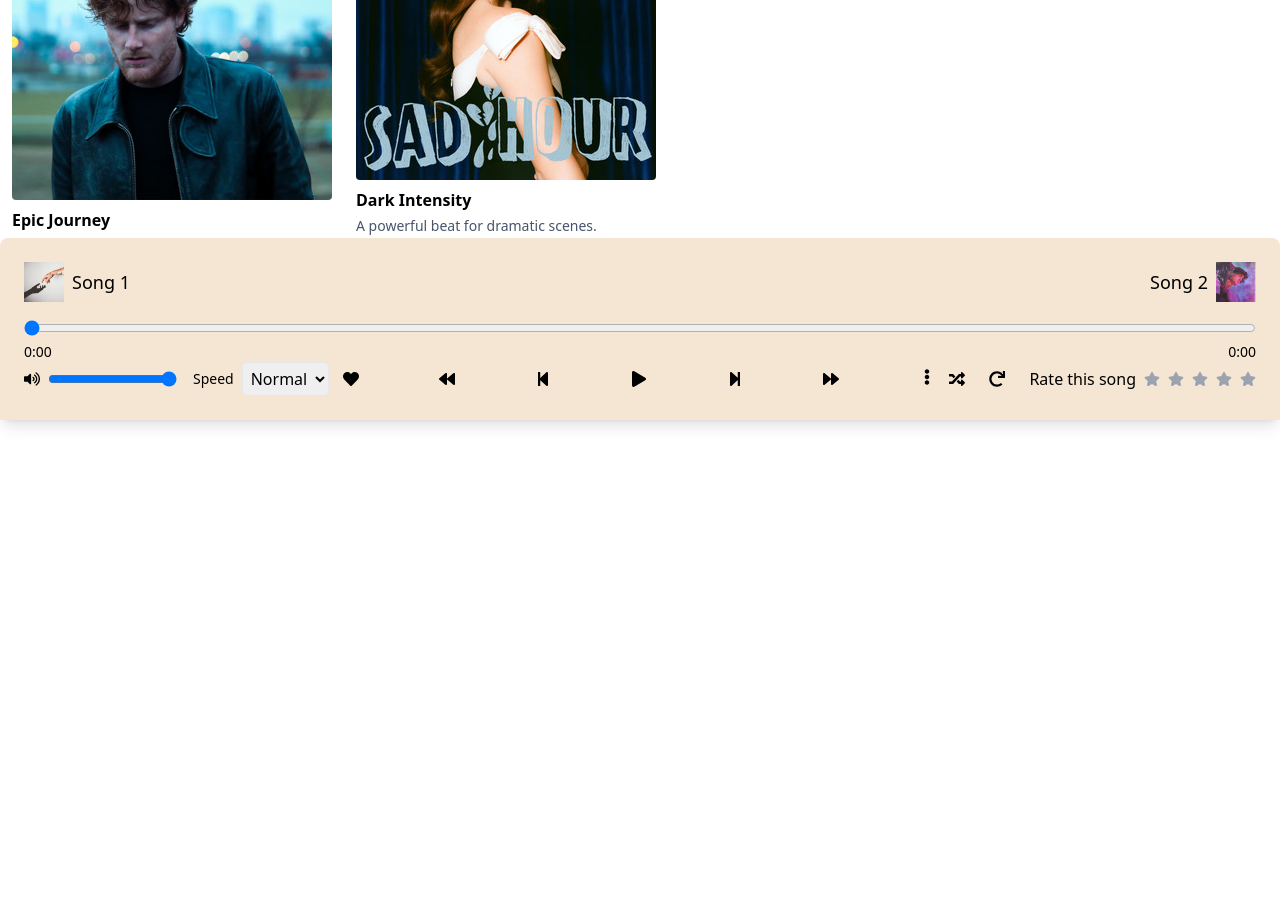
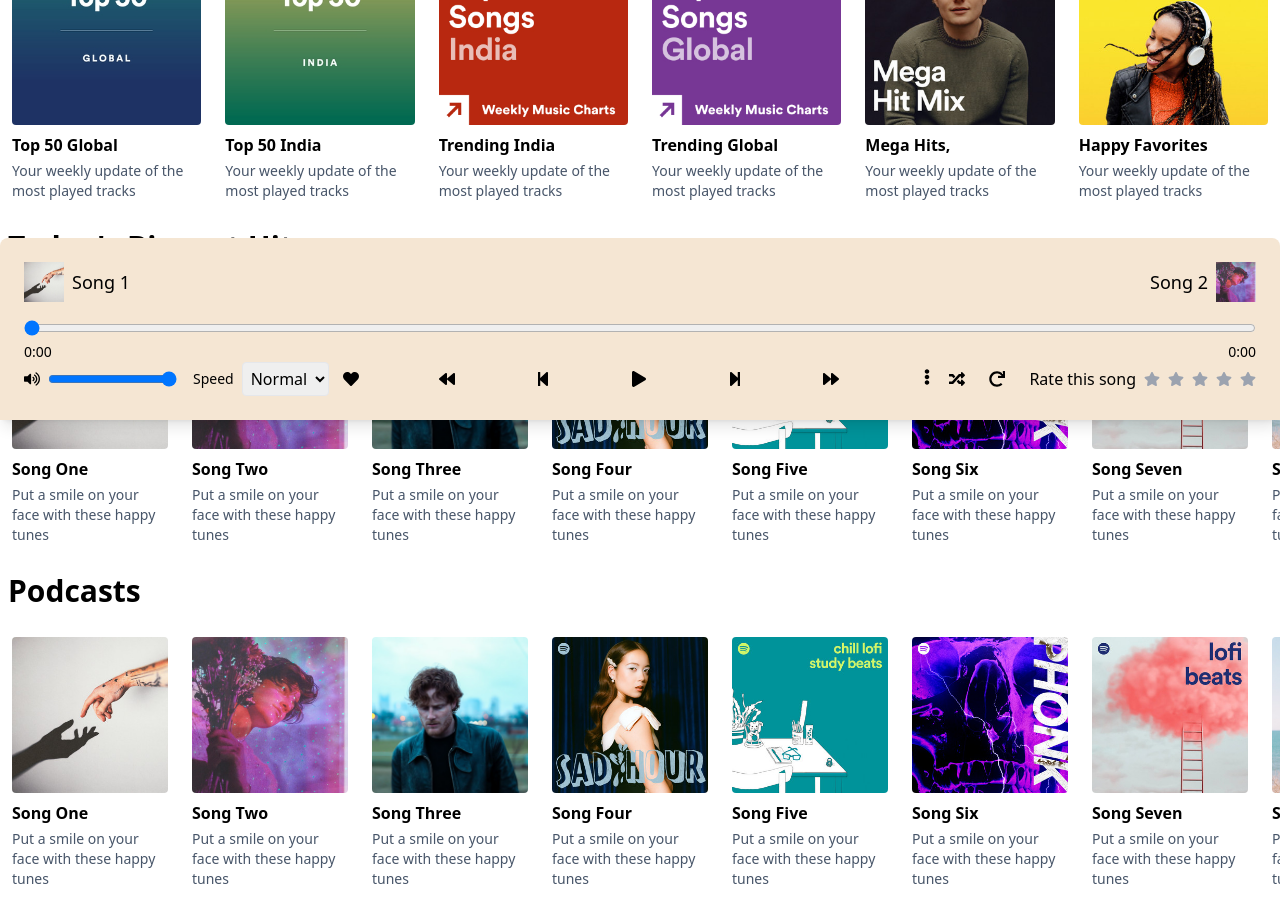
Before and after one commit to pratikdharam/Beat-Farm, a React (Vite) app: page /premium-beats in a window 1280 px wide. Shown: the part 380-1293 px from the top of the page. Before the commit the page ends 800 px from the top, so only its background shows below. Built offline with nearby package versions, Linux system fonts and the light colour scheme; a web font is replaced by a local one.

Commit message:
minor change in filter tags

```diff
--- a/src/components/FilterSearch/FilterSearch.jsx
+++ b/src/components/FilterSearch/FilterSearch.jsx
@@ -8,12 +8,12 @@ const FilterSearch = () => {
             <div className='flex justify-between items-center flex-wrap'>
                 {/* Scrollable Filter Bar */}
                 <div className='filter-bar flex items-center gap-4 mt-4 ml-4 overflow-x-auto whitespace-nowrap'>
-                    <p className='bg-[#E8D6C0] text-[#4A3728] px-4 py-1 rounded-2xl font-bold min-w-max'>All</p>
-                    <p className='bg-[#E8D6C0] text-[#4A3728] px-4 py-1 rounded-2xl font-bold min-w-max'>Genre</p>
-                    <p className='bg-[#E8D6C0] text-[#4A3728] px-4 py-1 rounded-2xl font-bold min-w-max'>Mood</p>
-                    <p className='bg-[#E8D6C0] text-[#4A3728] px-4 py-1 rounded-2xl font-bold min-w-max'>Instrument</p>
-                    <p className='bg-[#E8D6C0] text-[#4A3728] px-4 py-1 rounded-2xl font-bold min-w-max'>Key</p>
-                    <p className='bg-[#E8D6C0] text-[#4A3728] px-4 py-1 rounded-2xl font-bold min-w-max'>BPM</p>
+                    <p className='bg-[#E8D6C0] text-[#4A3728] px-4 py-1 rounded-2xl font-bold min-w-max cursor-pointer hover:bg-[#D7C1A7]'>All</p>
+                    <p className='bg-[#E8D6C0] text-[#4A3728] px-4 py-1 rounded-2xl font-bold min-w-max cursor-pointer hover:bg-[#D7C1A7]'>Genre</p>
+                    <p className='bg-[#E8D6C0] text-[#4A3728] px-4 py-1 rounded-2xl font-bold min-w-max cursor-pointer hover:bg-[#D7C1A7]'>Mood</p>
+                    <p className='bg-[#E8D6C0] text-[#4A3728] px-4 py-1 rounded-2xl font-bold min-w-max cursor-pointer hover:bg-[#D7C1A7]'>Instrument</p>
+                    <p className='bg-[#E8D6C0] text-[#4A3728] px-4 py-1 rounded-2xl font-bold min-w-max cursor-pointer hover:bg-[#D7C1A7]'>Key</p>
+                    <p className='bg-[#E8D6C0] text-[#4A3728] px-4 py-1 rounded-2xl font-bold min-w-max cursor-pointer hover:bg-[#D7C1A7]'>BPM</p>
                 </div>
 
                 {/* Search Bar */}
--- a/src/pages/FreeBeats.jsx
+++ b/src/pages/FreeBeats.jsx
@@ -1,7 +1,9 @@
 import React from 'react';
 import { freeBeatsData } from '../assets/beatsData/freeBeatsData'; // Update import path
 import AlbumItem from '../components/AlbumItem/AlbumItem'; // Adjust this based on your actual structure
+import SongItem from '../components/SongItem/SongItem'; // Import SongItem if you have it
 import FilterSearch from '../components/FilterSearch/FilterSearch';
+import { albumsData, songsData } from '../assets/assets'; // Import albums and songs data
 
 const FreeBeats = () => {
     return (
@@ -10,14 +12,50 @@ const FreeBeats = () => {
             <div className='mb-4'>
                 <h1 className='my-5 font-bold text-3xl ml-2'>Free Beats</h1>
                 <p className='text-lg ml-2 mb-5'>Explore our collection of free beats available for your projects.</p>
+            </div>
+
+            {/* Featured Charts Section */}
+            <div className='mb-4'>
+                <h1 className='my-5 font-bold text-3xl ml-2'>Featured Charts</h1>
                 <div className='flex overflow-auto'>
-                    {freeBeatsData.map((item, index) => (
+                    {albumsData.map((item, index) => (
                         <AlbumItem
                             key={index}
                             name={item.name}
                             desc={item.desc}
                             image={item.image}
-                            duration={item.duration} // Pass duration prop if needed
+                            id={item.id}
+                        />
+                    ))}
+                </div>
+            </div>
+
+            {/* Today's Biggest Hits Section */}
+            <div className='mb-4'>
+                <h1 className='my-5 font-bold text-3xl ml-2'>Today's Biggest Hits</h1>
+                <div className='flex overflow-auto'>
+                    {songsData.map((item, index) => (
+                        <SongItem
+                            key={index}
+                            name={item.name}
+                            desc={item.desc}
+                            image={item.image}
+                            id={item.id}
+                        />
+                    ))}
+                </div>
+            </div>
+
+            {/* Podcasts Section */}
+            <div className='mb-4'>
+                <h1 className='my-5 font-bold text-3xl ml-2'>Podcasts</h1>
+                <div className='flex overflow-auto'>
+                    {songsData.map((item, index) => (
+                        <SongItem
+                            key={index}
+                            name={item.name}
+                            desc={item.desc}
+                            image={item.image}
                             id={item.id}
                         />
                     ))}
--- a/src/pages/PremiumBeats.jsx
+++ b/src/pages/PremiumBeats.jsx
@@ -1,6 +1,8 @@
 import React from 'react';
 import { premiumBeatsData } from '../assets/beatsData/premiumBeatsData'; // Update import path
+import { albumsData, songsData } from '../assets/assets'; // Import albums and songs data
 import AlbumItem from '../components/AlbumItem/AlbumItem'; // Adjust this based on your actual structure
+import SongItem from '../components/SongItem/SongItem'; // Import SongItem if you have it
 import FilterSearch from '../components/FilterSearch/FilterSearch';
 
 const PremiumBeats = () => {
@@ -10,14 +12,50 @@ const PremiumBeats = () => {
             <div className='mb-4'>
                 <h1 className='my-5 font-bold text-3xl ml-2'>Premium Beats</h1>
                 <p className='text-lg ml-2 mb-5'>Access our exclusive collection of premium beats for commercial use.</p>
+            </div>
+
+            {/* Featured Charts Section */}
+            <div className='mb-4'>
+                <h1 className='my-5 font-bold text-3xl ml-2'>Featured Charts</h1>
                 <div className='flex overflow-auto'>
-                    {premiumBeatsData.map((item, index) => (
+                    {albumsData.map((item, index) => (
                         <AlbumItem
                             key={index}
                             name={item.name}
                             desc={item.desc}
                             image={item.image}
-                            duration={item.duration} // Pass duration prop if needed
+                            id={item.id}
+                        />
+                    ))}
+                </div>
+            </div>
+
+            {/* Today's Biggest Hits Section */}
+            <div className='mb-4'>
+                <h1 className='my-5 font-bold text-3xl ml-2'>Today's Biggest Hits</h1>
+                <div className='flex overflow-auto'>
+                    {songsData.map((item, index) => (
+                        <SongItem
+                            key={index}
+                            name={item.name}
+                            desc={item.desc}
+                            image={item.image}
+                            id={item.id}
+                        />
+                    ))}
+                </div>
+            </div>
+
+            {/* Podcasts Section */}
+            <div className='mb-4'>
+                <h1 className='my-5 font-bold text-3xl ml-2'>Podcasts</h1>
+                <div className='flex overflow-auto'>
+                    {songsData.map((item, index) => (
+                        <SongItem
+                            key={index}
+                            name={item.name}
+                            desc={item.desc}
+                            image={item.image}
                             id={item.id}
                         />
                     ))}
```
